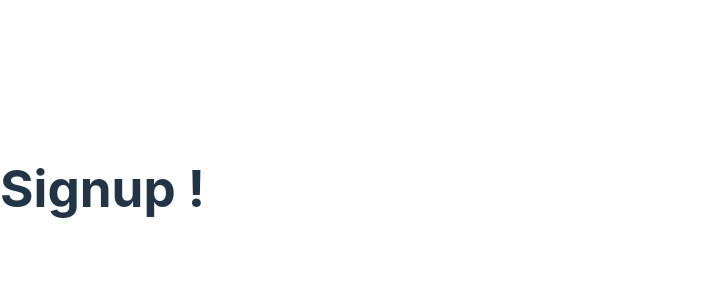
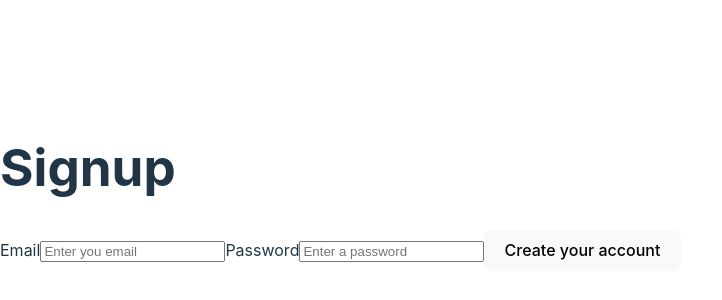
Before and after one commit to 89hars/projectm3-frontend, a React (Vite) app: page /signup in a window 1280 px wide. Shown: the part 212-512 px from the top of the page, without its empty margins (0-722 px from the left). Built offline with nearby package versions, Linux system fonts and the light colour scheme.

Commit message:
signup working

```diff
--- a/src/pages/SignupPage.jsx
+++ b/src/pages/SignupPage.jsx
@@ -1,6 +1,52 @@
-const SignupPage = ()=>{
-    return (
-        <h1>Signup !</h1>
-    )
-}
-export default SignupPage
+import { useState } from "react";
+import { useNavigate } from "react-router-dom";
+
+const SignupPage = () => {
+  const [email, setEmail] = useState("");
+  const [password, setPassword] = useState("");
+  const navigate = useNavigate();
+
+  const handleSubmit = async (event) => {
+    event.preventDefault();
+    const response = await fetch("http://localhost:5005/auth/signup", {
+      method: "POST",
+      headers: { "Content-Type": "application/json" },
+      body: JSON.stringify({ email, password }),
+    });
+
+    if (response.status === 201) {
+      navigate("/login");
+    }
+  };
+
+  return (
+    <div>
+      <h1>Signup </h1>
+      <form onSubmit={handleSubmit}>
+        <label>
+          Email
+          <input
+            placeholder="Enter you email"
+            required
+            type="email"
+            value={email}
+            onChange={(event) => setEmail(event.target.value)}
+          />
+        </label>
+
+        <label>
+          Password
+          <input
+            placeholder="Enter a password"
+            required
+            type="password"
+            value={password}
+            onChange={(event) => setPassword(event.target.value)}
+          />
+        </label>
+        <button type="submit">Create your account </button>
+      </form>
+    </div>
+  );
+};
+export default SignupPage;
```
